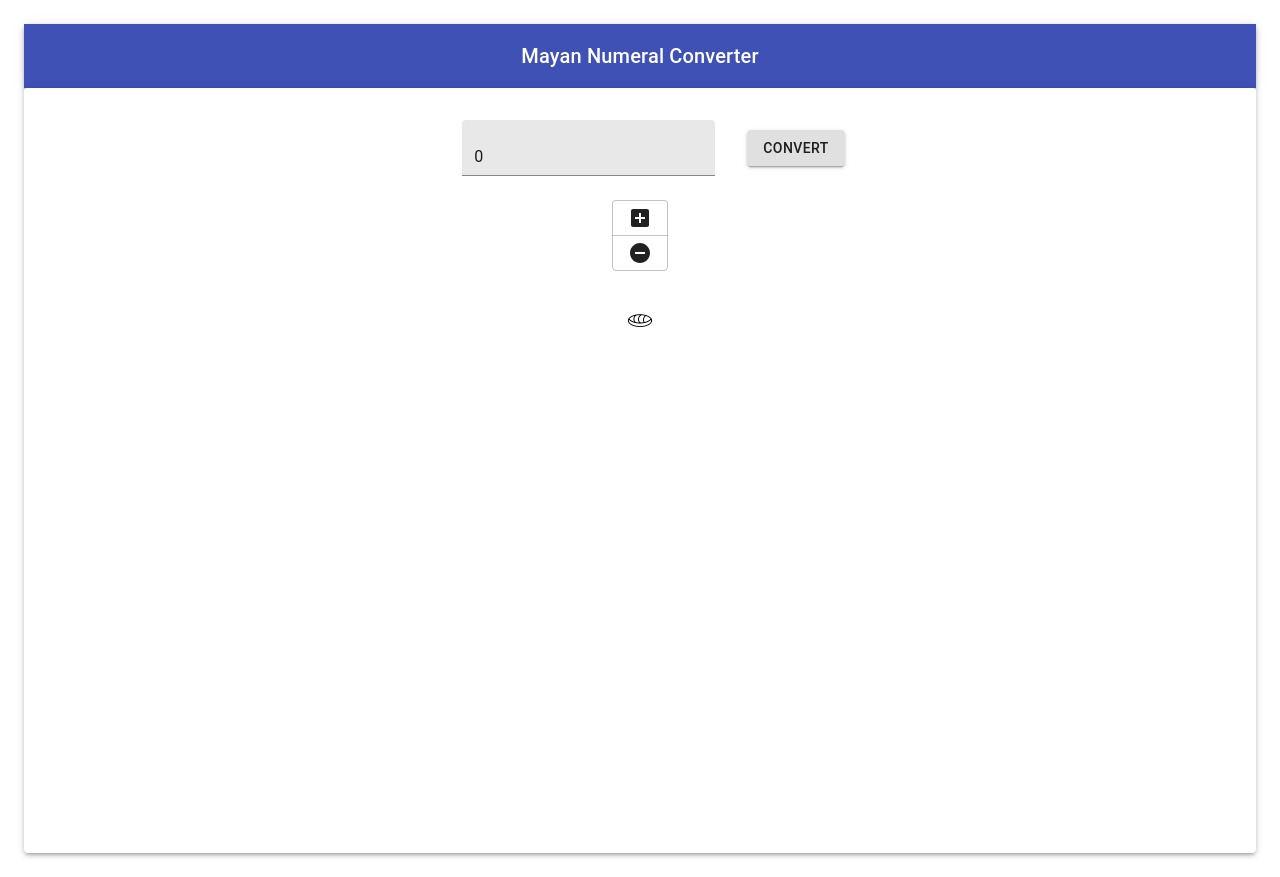
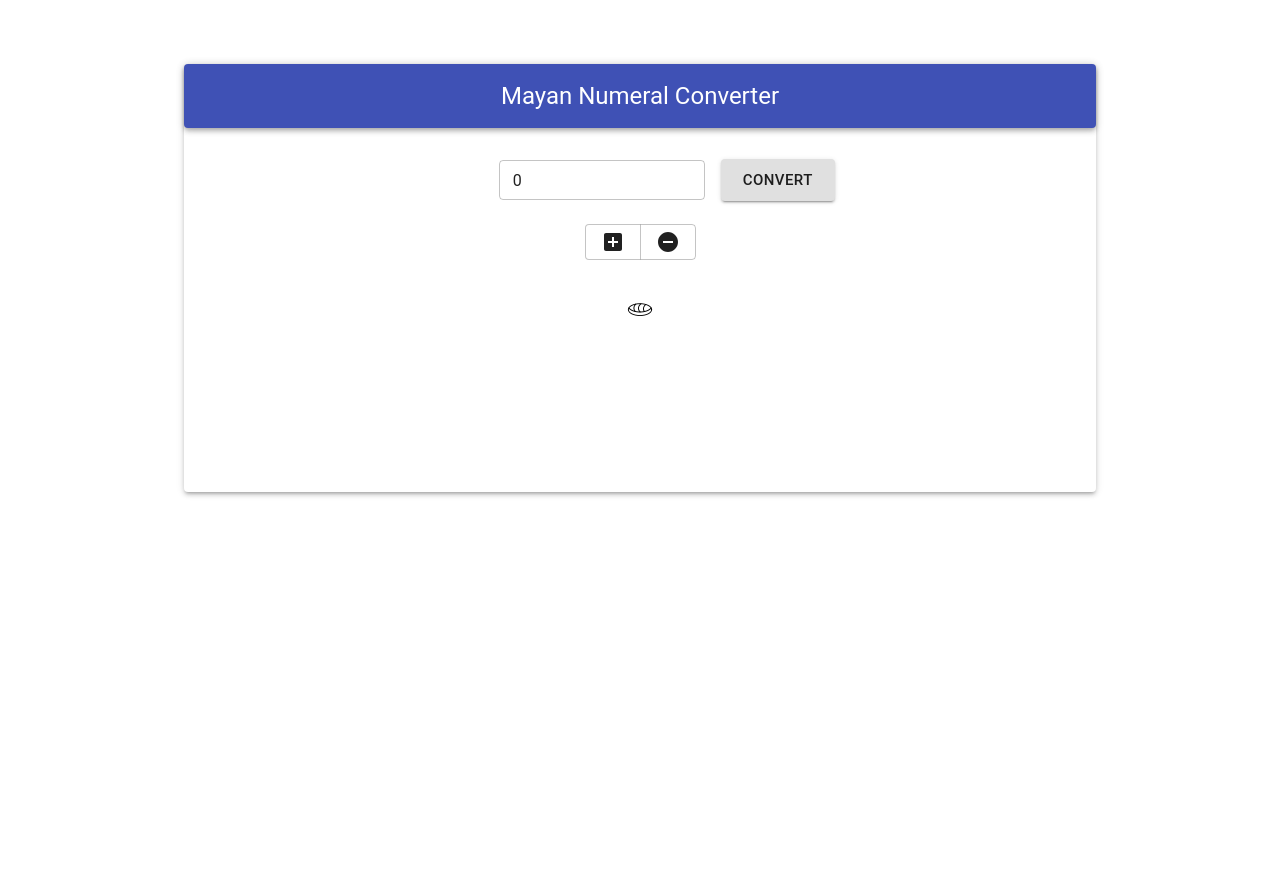
Before and after one commit to vvn-chvz/mayan_base20, a React (Create React App) app: page / in a window 1280 px wide. After the commit the page ends 800 px from the top, so only its background shows below. Built offline with nearby package versions, Linux system fonts and the light colour scheme.

Commit message:
Material UI styles and shrinking of container

```diff
--- a/src/component/Header.jsx
+++ b/src/component/Header.jsx
@@ -11,6 +11,9 @@ const useStyles = makeStyles((theme) => ({
     title: {
         flexGrow: 1,
     },
+    headerBar: {
+        borderRadius: 4,
+    },
 }));
 
 export default function Header() {
@@ -18,9 +21,9 @@ export default function Header() {
 
     return (
         <div className={classes.root}>
-            <AppBar position="static">
+            <AppBar position="static" className={classes.headerBar}>
                 <Toolbar>
-                    <Typography variant="h6" className={classes.title}>
+                    <Typography variant="h5" className={classes.title}>
                         Mayan Numeral Converter
                     </Typography>
                 </Toolbar>
--- a/src/component/InputContainer.jsx
+++ b/src/component/InputContainer.jsx
@@ -3,6 +3,7 @@ import { convert } from '../logic/convert';
 import "./InputContainer.css";
 import PlusMinus from './PlusMinus';
 import TextBox from './TextBox';
+import Header from './Header';
 import Box from '@material-ui/core/Box';
 import Grid from '@material-ui/core/Grid';
 import Button from '@material-ui/core/Button';
@@ -58,20 +59,21 @@ export default class InputContainer extends React.Component {
     return (
         <form onSubmit={this.convertHandler}>
         <Paper elevation={3}>
+        <Header></Header>
           <Box py={3} color="text.primary">
             <Grid container justify="center" alignItems="center" spacing={1}>
-              <Grid item xs={12} md={4} lg={3}>
+              <Grid item xs={12} md={3}>
                 <TextBox storage={this.state.value} action={this.handleChange} />
               </Grid>
-              <Grid item xs={12} md={1} lg={1}>
-                <Button type="submit" variant="contained" onClick={this.convertHandler}>Convert</Button>
+              <Grid item xs={12} md={1}>
+                <Button type="submit" size="large" variant="contained" onClick={this.convertHandler}>Convert</Button>
               </Grid>
               <Grid item xs={12}>
                 <PlusMinus add={this.IncrementItem} subtract={this.DecrementItem} />
               </Grid>
             </Grid>
           </Box>
-          <Box height={550} color="text.primary">
+          <Box minHeight={200} color="text.primary">
             {this.state.result.map((number, i) =>
               <li className={i} key={i}><img alt="" src={images[number + '.png']} /></li>
             )}
--- a/src/component/PlusMinus.jsx
+++ b/src/component/PlusMinus.jsx
@@ -20,7 +20,7 @@ const PlusMinus = (props) => {
 
     return (
         <div className={classes.root}>
-        <ButtonGroup orientation="vertical" aria-label="vertical outlined button group">
+        <ButtonGroup orientation="horizontal" aria-label="horizontal outlined button group">
             <IconButton type="submit" aria-label="add" onClick={props.add}>
                 <AddCircleIcon />
             </IconButton>
--- a/src/component/TextBox.jsx
+++ b/src/component/TextBox.jsx
@@ -6,7 +6,6 @@ const useStyles = makeStyles((theme) => ({
   root: {
     '& > *': {
       margin: theme.spacing(1),
-      width: '25ch',
     },
   },
 }));
@@ -22,7 +21,9 @@ const TextBox = (props) => {
         type="number"
         value={props.storage}
         onChange={props.action}
-        variant="filled"
+        onFocus={props.clear}
+        variant="outlined"
+        size="small"
       />
     </div>
   );
--- a/src/component/Wrap.jsx
+++ b/src/component/Wrap.jsx
@@ -1,5 +1,4 @@
 import * as React from 'react';
-import Header from './Header';
 import InputContainer from './InputContainer';
 import Container from '@material-ui/core/Container';
 import Box from '@material-ui/core/Box';
@@ -8,9 +7,8 @@ import Box from '@material-ui/core/Box';
 export default class Wrap extends React.Component {
     render() {
         return (
-            <Container maxWidth="lg">
-                <Box py={3} color="text.primary">
-                    <Header></Header>
+            <Container maxWidth="md">
+                <Box py={8} color="text.primary">
                     <InputContainer></InputContainer>
                 </Box>
             </Container>
```
